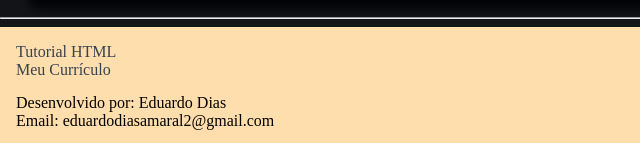
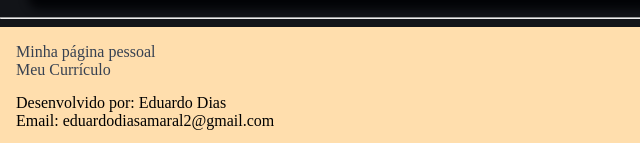
Before and after one commit to Eduardo-D-A/IFES-ProgWeb, a plain HTML site: page html/miniTutorial.html in a window 1280 px wide. Shown: the part 838-981 px from the top of the page, 0-640 px from the left. Drawn offline with Linux system fonts and the light colour scheme.

Commit message:
Personal page V6.2
Just corrected the links.

```diff
--- a/html/miniTutorial.html
+++ b/html/miniTutorial.html
@@ -65,7 +65,7 @@
   </body>
 
   <footer>
-      <a href="/index.html">Tutorial HTML <br></a>
+      <a href="/index.html">Minha página pessoal <br></a>
       <a href="curriculo.html">Meu Currículo</a>
 
       <address>
```
